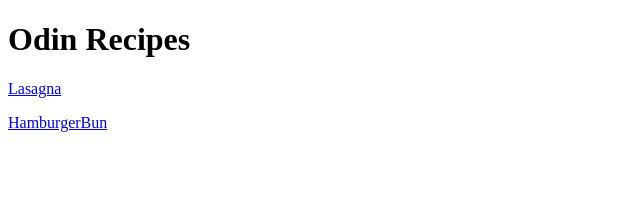
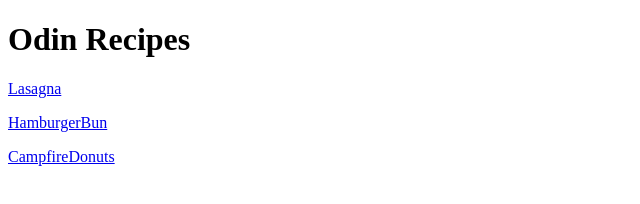
Before and after one commit to MithileshB25/odin-recipe, a plain HTML site: page index.html in a window 1280 px wide. Shown: the whole page, without its empty margins (0-640 px from the left). Drawn offline with Linux system fonts and the light colour scheme.

Commit message:
corrected an error where i forget to put the reference link

```diff
--- a/index.html
+++ b/index.html
@@ -9,7 +9,7 @@
     <h1>Odin Recipes</h1>
     <p><a href = "recipes/lasagna.html">Lasagna</a></p>
     <p><a href = "recipes/hamburgerBun.html">HamburgerBun</a></p>
-    <p><a href = "recipes/donut.html"></a></p>
+    <p><a href = "recipes/donut.html">CampfireDonuts</a></p>
 
 </body>
 
```
